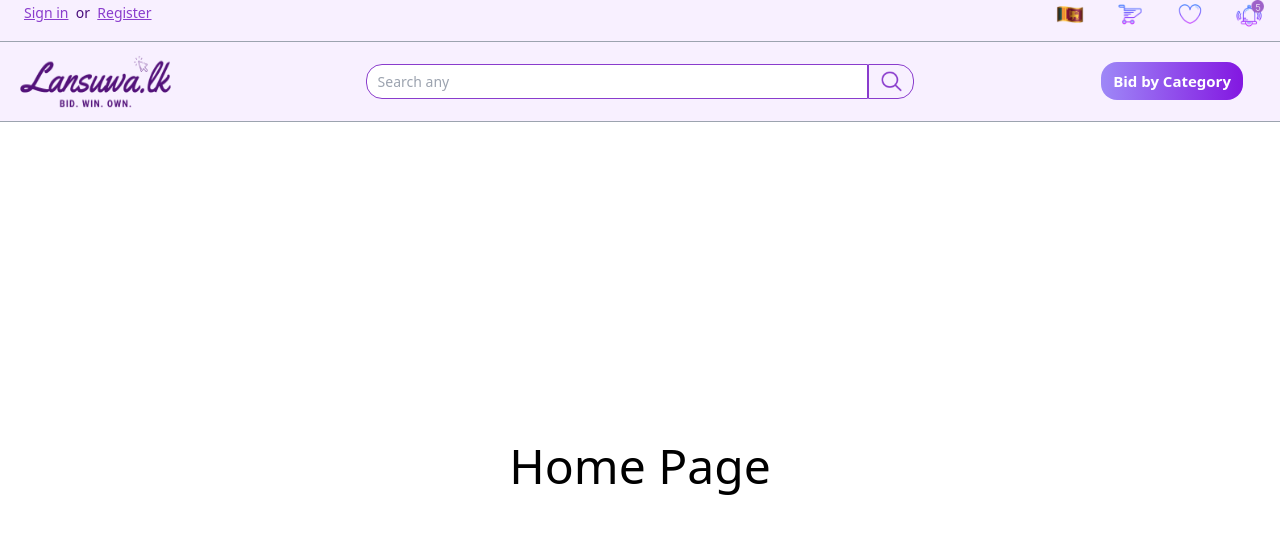
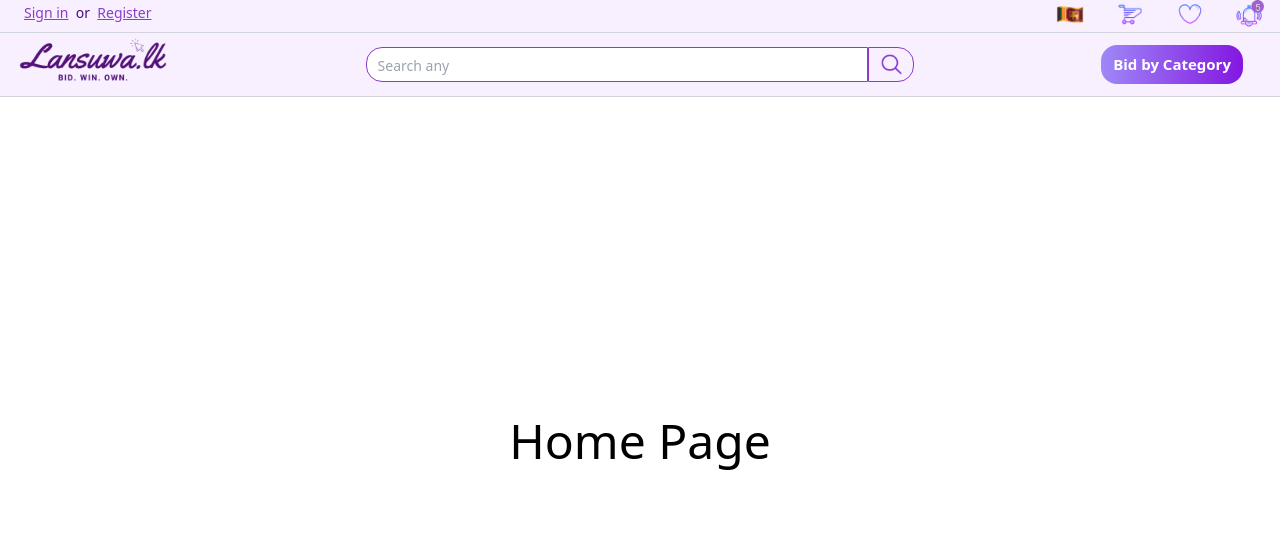
Before and after one commit to Dewmini-Mandis/auction-management-system-frontend, a React (Vite) app in the folder ams-frontend/: page / in a window 1280 px wide. Shown: the top 534 px of the page. Built offline with nearby package versions, Linux system fonts and the light colour scheme.

Commit message:
Update Header.jsx

```diff
--- a/ams-frontend/src/components/layout/Header/Header.jsx
+++ b/ams-frontend/src/components/layout/Header/Header.jsx
@@ -34,9 +34,9 @@ function Header() {
                 </div>
 
             </div>
-            <div className='grid w-full grid-cols-3 row-span-2 row-start-1 md:row-start-2 md:grid-cols-4 h-fit xl:grid-cols-7 md:border-y md:border-solid md:border-gray-400'>
-                <div className='col-start-1 my-1 md:my-3 ms-2 '>
-                    <img className='w-[135px] h-[35px] lg:w-[150px] lg:h-[45px] xl:w-[180px] xl:h-[55px]' src={logo} alt="Logo" />
+            <div className='grid w-full grid-cols-3 row-span-2 row-start-1 md:row-start-2 md:grid-cols-4 h-fit xl:grid-cols-7 md:border-y md:border-solid md:border-gray-300'>
+                <div className='col-start-1 my-1 md:my-3 lg:my-1 ms-2 '>
+                    <img className='w-[125px] h-[30px] lg:w-[150px] lg:h-[40px] xl:w-[170px] xl:h-[45px]' src={logo} alt="Logo" />
                 </div>
                 <div className='flex items-center col-span-2 col-start-2 row-start-2 md:row-start-1 xl:col-start-3 xl:col-span-3'>
                     <input type="text" className=" my-3 border-solid border rounded-3xl md:rounded-r-none md:rounded-l-xl lg:rounded-l-2xl h-[21px] w-[250px] xs:h-[23px] xs:w-[400px] md:w-[500px] lg:h-[30px] md:h-[25px] xl:h-[35px] xl:w-[1000px] form-control search-input border-[#8A3CCD] focus:opacity-60 focus:ring focus:ring-violet-300 focus:outline-none placeholder:text-[9px] xs:placeholder:text-[10px] md:placeholder:text-[12px] lg:placeholder:text-[14px]" placeholder="   Search any" />
@@ -46,7 +46,7 @@ function Header() {
                     </button>
                 </div>
                 <div className='content-center justify-center col-start-1 md:col-start-4 xl:col-start-7'>
-                    <button type='button' className='flex rounded-2xl w-fit h-fit bg-gradient-to-r from-[#9e88f7] to-[#8317E1] text-white text-[8px] xs:text-[10px] md:text-[12px] xl:text-[15px] font-semibold lg:my-3 px-2 xss:px-3 md:px-3 py-1 xs:py-2 ms-3 xss:ms-5 md:ms-12 lg:ms-14 lg:mr-1 xl:ms-1 2xl:ms-20'>Bid by Category</button>
+                    <button type='button' className='flex rounded-2xl w-fit h-fit bg-gradient-to-r from-[#9e88f7] to-[#8317E1] text-white text-[8px] xs:text-[10px] md:text-[12px] xl:text-[15px] font-semibold lg:my-3 px-2 xss:px-3 md:px-3 py-1 xs:py-2 ms-3 xss:ms-5 md:ms-12 lg:ms-14 lg:mr-1 xl:ms-1 2xl:ms-36'>Bid by Category</button>
                 </div>
 
             </div>
```
